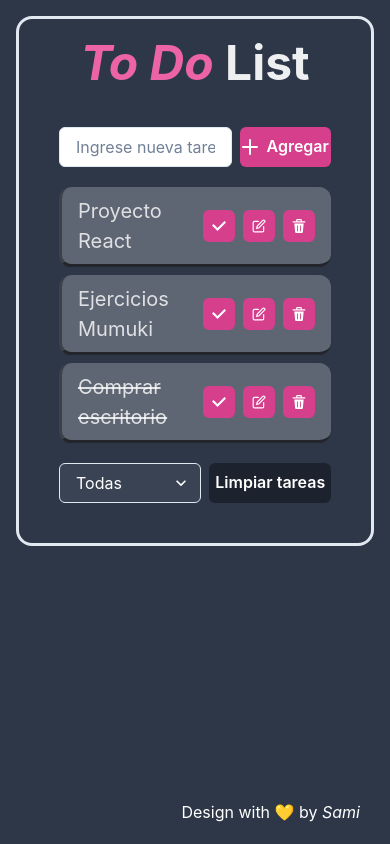
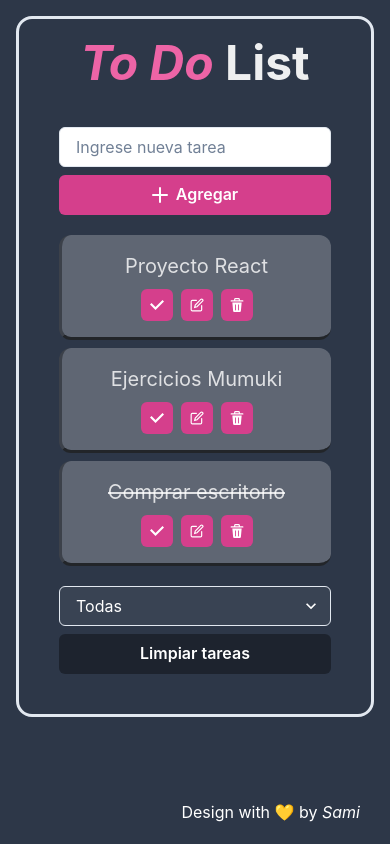
Before and after one commit to sami1793/to-do-list, a React (Vite) app: page / in a window 390 px wide. Built offline with nearby package versions, Linux system fonts and the light colour scheme.

Commit message:
Se mejora el responsive

```diff
--- a/src/components/form/Filter.jsx
+++ b/src/components/form/Filter.jsx
@@ -49,7 +49,7 @@ export const Filter = ({filter, setFilter, setTaskList}) => {
     }
 
     return (
-        <HStack w={'100%'} mt={5} gap={2}>
+        <HStack w={'100%'} mt={5} gap={2} flexWrap={{base:'wrap', sm:'nowrap'}}>
             <FormControl>
                 <Select bg={'whiteAlpha.100'} color='white' flexGrow='1'
                         value={filter} onChange={filterTask} >
--- a/src/components/form/Form.jsx
+++ b/src/components/form/Form.jsx
@@ -52,13 +52,14 @@ export const Form = ({ taskInput, setTaskInput, taskList, setTaskList }) => {
 
     return (
             <FormControl as='form' isInvalid={isInvalidInput && true} w='100%' mb={5}>
-                <HStack justify='center' spacing={2} gap={2} >
+                <HStack justify='center' spacing={2} gap={2} flexWrap={{base:'wrap', sm:'nowrap'}}>
 
                     <Input type='text' placeholder='Ingrese nueva tarea' bg='white'
-                        value={taskInput} onChange={verifySetInput} />
+                        value={taskInput} onChange={verifySetInput} flexGrow='1'/>
 
 
-                    <Button leftIcon={<AddIcon />} type='submit'   color={'white'} bg={primaryColor} _hover={{ bg: 'pink.600' }} paddingInline={5} onClick={addTask}>
+                    <Button leftIcon={<AddIcon />} type='submit'   color={'white'} bg={primaryColor} _hover={{ bg: 'pink.600' }}
+                    paddingInline={5} flexGrow='1' onClick={addTask}>
                         Agregar
                     </Button>
 
--- a/src/components/task/Task.jsx
+++ b/src/components/task/Task.jsx
@@ -59,9 +59,9 @@ export const Task = ({ task, taskList, setTaskList }) => {
     }
 
     return (
-        <HStack bg='whiteAlpha.400' p={4} color='whiteAlpha.800' borderRadius='xl' w='100%' maxHeight='20'
+        <HStack bg='whiteAlpha.400' p={4} color='whiteAlpha.800' borderRadius='xl' w='100%'
             borderBottomWidth={3} borderBottomColor='blackAlpha.700' borderLeftWidth={3} borderLeftColor='blackAlpha.500'
-            justify={'space-between'} alignItems='center'>
+            justify={'space-between'} alignItems='center' flexDirection={{base:'column', sm:'row'}}>
             <Text as={task.done ? 'del' : ''} fontSize='xl' noOfLines={2} >{task.title}</Text>
             <HStack>
                 <IconButton
```
